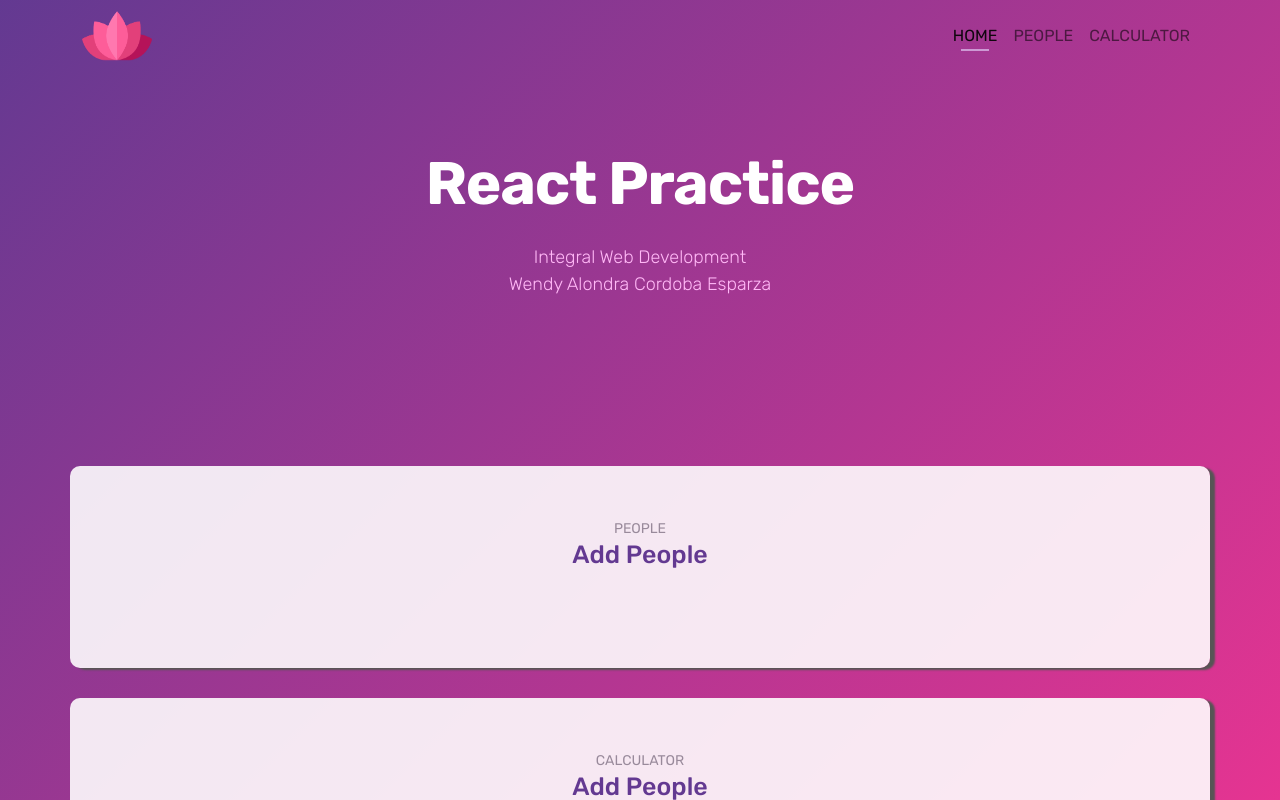
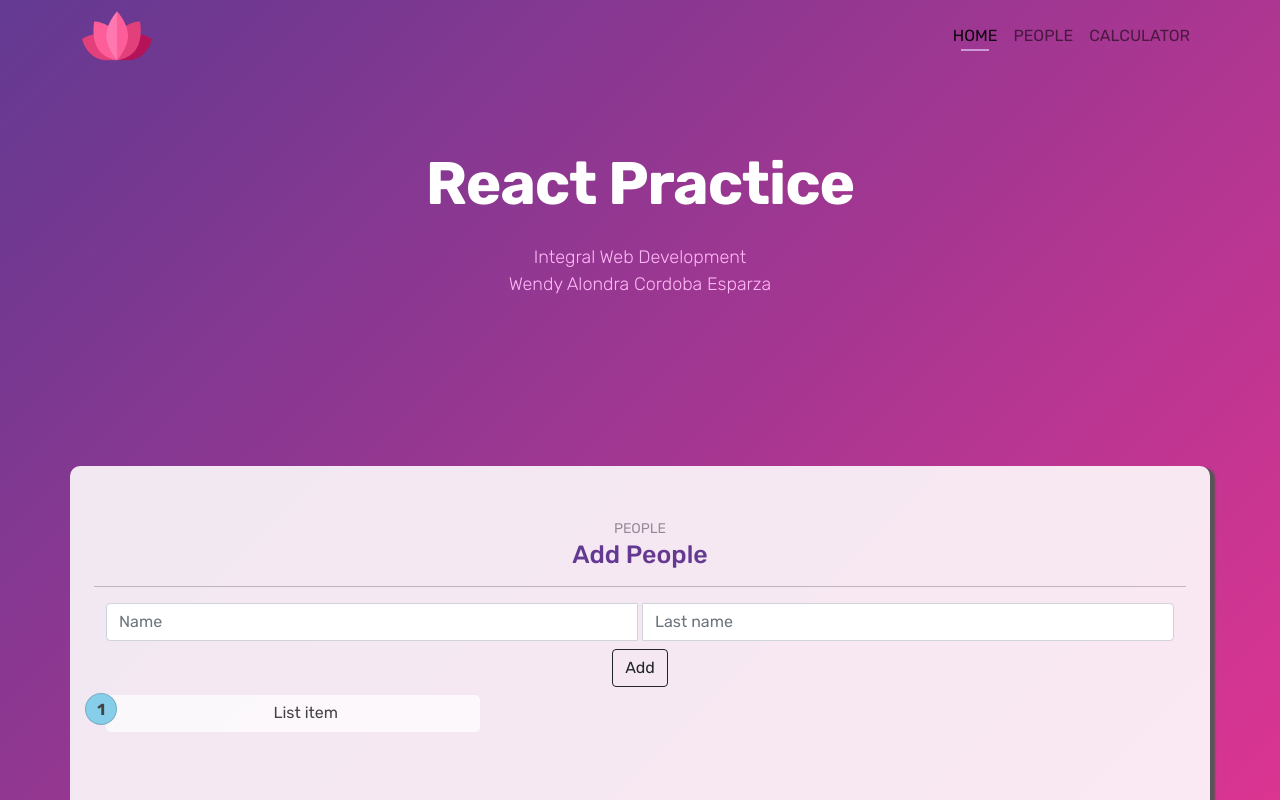
Before and after one commit to AlondraCordoba/counterReact, a React (Create React App) app: page / in a window 1280 px wide. Shown: the top 800 px of the page. Built offline with nearby package versions, Linux system fonts and the light colour scheme.

Commit message:
style: Style list add people

```diff
--- a/src/App.css
+++ b/src/App.css
@@ -305,3 +305,53 @@ p.lead {
 h3{
   font-size: 25px;
 }
+ol {
+  counter-reset: li;
+  list-style: none;
+  *list-style: decimal;
+  font: 15px;
+  padding: 0;
+  margin-bottom: 4em;
+}
+.list a{
+  position: relative;
+  display: block;
+  padding: .4em .4em .4em 2em;
+  *padding: .4em;
+  margin: .5em 0;
+  background: rgb(221, 221, 221);
+  color: #444;
+  text-decoration: none;
+  border-radius: .3em;
+  transition: all .3s ease-out;
+  width: 35%;
+}
+
+.list a{
+  background: rgba(255, 255, 255, 0.712);
+}
+
+.list a:hover{
+  background: rgba(247, 247, 247, 0.615);
+}
+
+.list a:hover:before{
+  transform: rotate(360deg);
+}
+
+.list a:before{
+  content: counter(li);
+  counter-increment: li;
+  position: absolute;
+  left: -1.3em;
+  top: 50%;
+  margin-top: -1.3em;
+  background: #87ceeb;
+  height: 2em;
+  width: 2em;
+  line-height: 2em;
+  border: .1em solid rgba(75, 72, 72, 0.236);
+  text-align: center;
+  font-weight: bold;
+  border-radius: 2em;
+}
--- a/src/App.jsx
+++ b/src/App.jsx
@@ -6,6 +6,9 @@ import Nav from 'react-bootstrap/Nav';
 import Navbar from 'react-bootstrap/Navbar';
 import Container from 'react-bootstrap/Container';
 import Row from 'react-bootstrap/Row';
+import InputGroup from 'react-bootstrap/InputGroup';
+import Form from 'react-bootstrap/Form';
+import Button from 'react-bootstrap/Button';
 import Col from 'react-bootstrap/Col';
 
 import "./App.css";
@@ -47,6 +50,18 @@ function App() {
             <Container className="section-title">
                 <small>PEOPLE</small>
                 <h3>Add People</h3>
+                <hr></hr>
+               <Container  className="justify-content-center">
+               <InputGroup className="mb-2">
+                  <Form.Control aria-label="First name" className="col-3" style={{marginRight: '5px'}} placeholder="Name"/>
+                  <Form.Control aria-label="Last name" className="col-3" placeholder="Last name"/>
+              </InputGroup>
+              <Button variant="btn btn-outline-dark">Add</Button>
+
+                  <ol class="list">
+                    <li><a href="">List item</a></li>
+                  </ol>
+               </Container>
             </Container>
         </Container>
       </Container>
@@ -56,6 +71,7 @@ function App() {
             <Container className="section-title">
                 <small>CALCULATOR</small>
                 <h3>Add People</h3>
+                <hr></hr>
             </Container>
         </Container>
       </Container>
```
